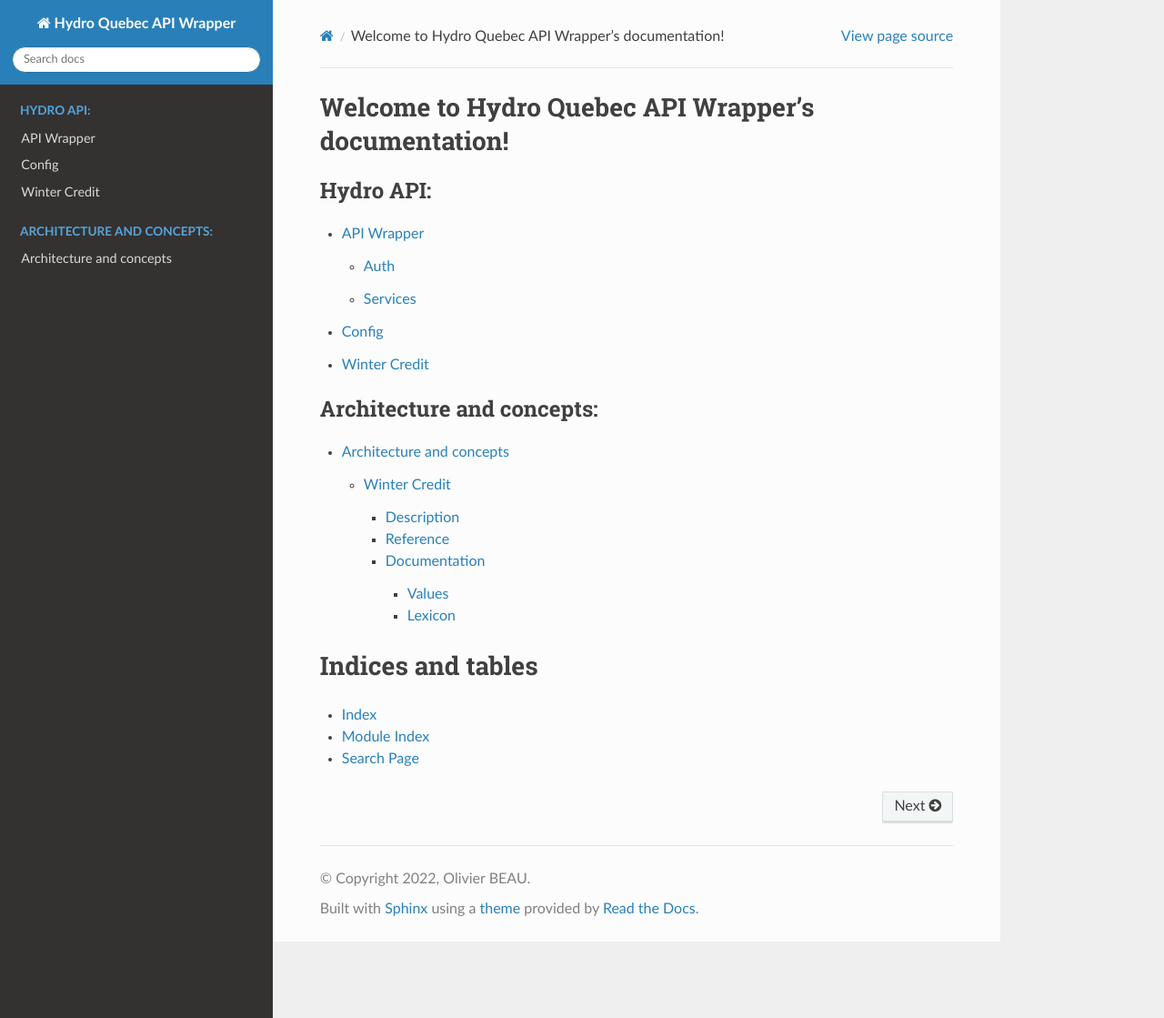
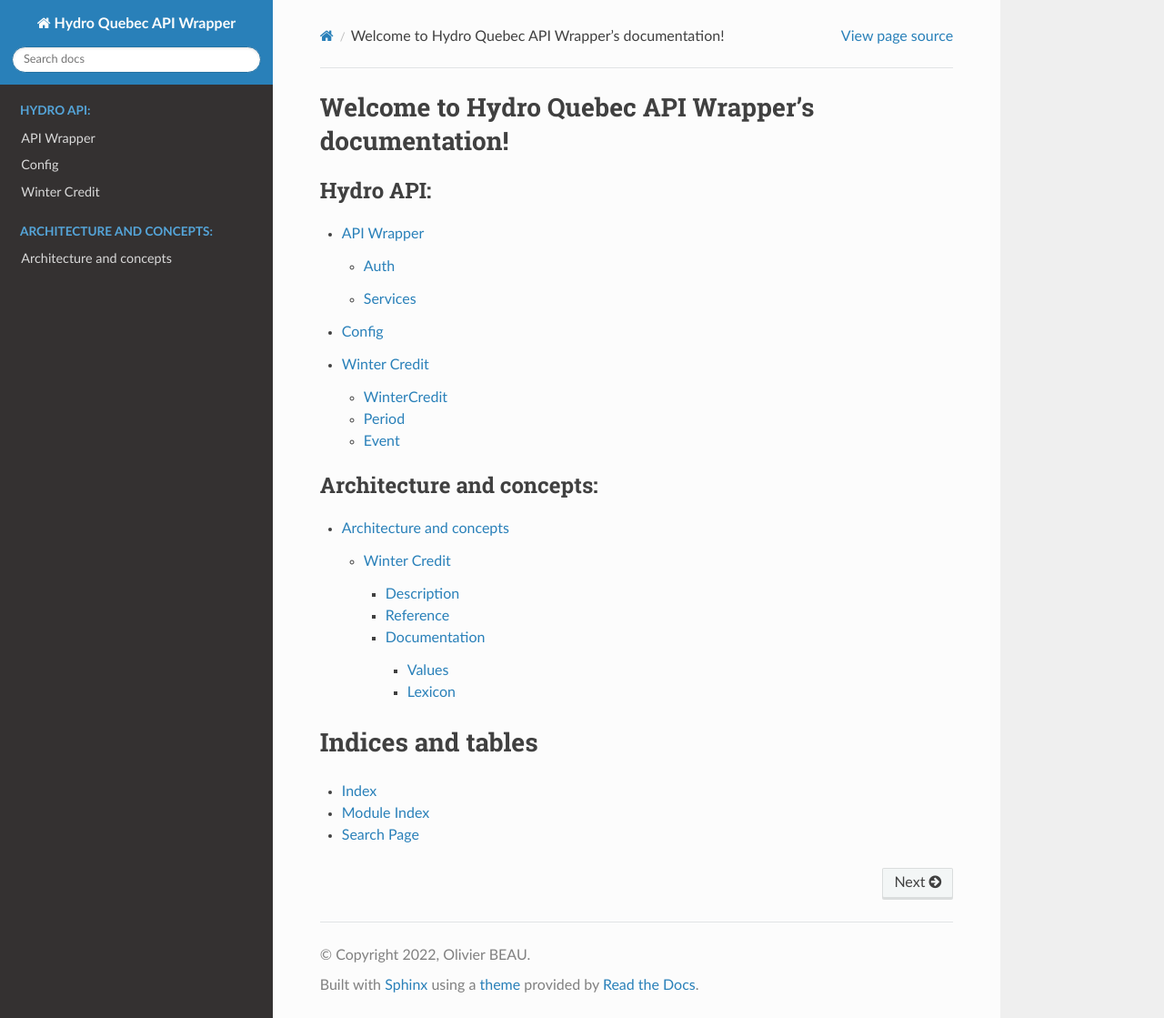
Before and after one commit to baylanger/hydroqc, a Sphinx documentation site: the page built from docs/index.rst, in a window 1280 px wide and 1119 px high. Shown: the whole window at 91% size. Built offline with Sphinx 7.4.7 and the Read the Docs theme 2.0.0, drawn with Linux system fonts in a browser that asks for light colours.

Commit message:
Adding doc entries for Period and Event classes

```diff
--- a/docs/winter_credit.rst
+++ b/docs/winter_credit.rst
@@ -4,17 +4,25 @@ Winter Credit
 .. toctree::
    :maxdepth: 4
 
+WinterCredit
+------------
 
 .. automodule:: winter_credit.winter_credit
     :members:
     :undoc-members:
     :show-inheritance:
 
+Period
+------
+
 .. automodule:: winter_credit.period
     :members:
     :undoc-members:
     :show-inheritance:
 
+Event
+-----
+
 .. automodule:: winter_credit.event
     :members:
     :undoc-members:
```
